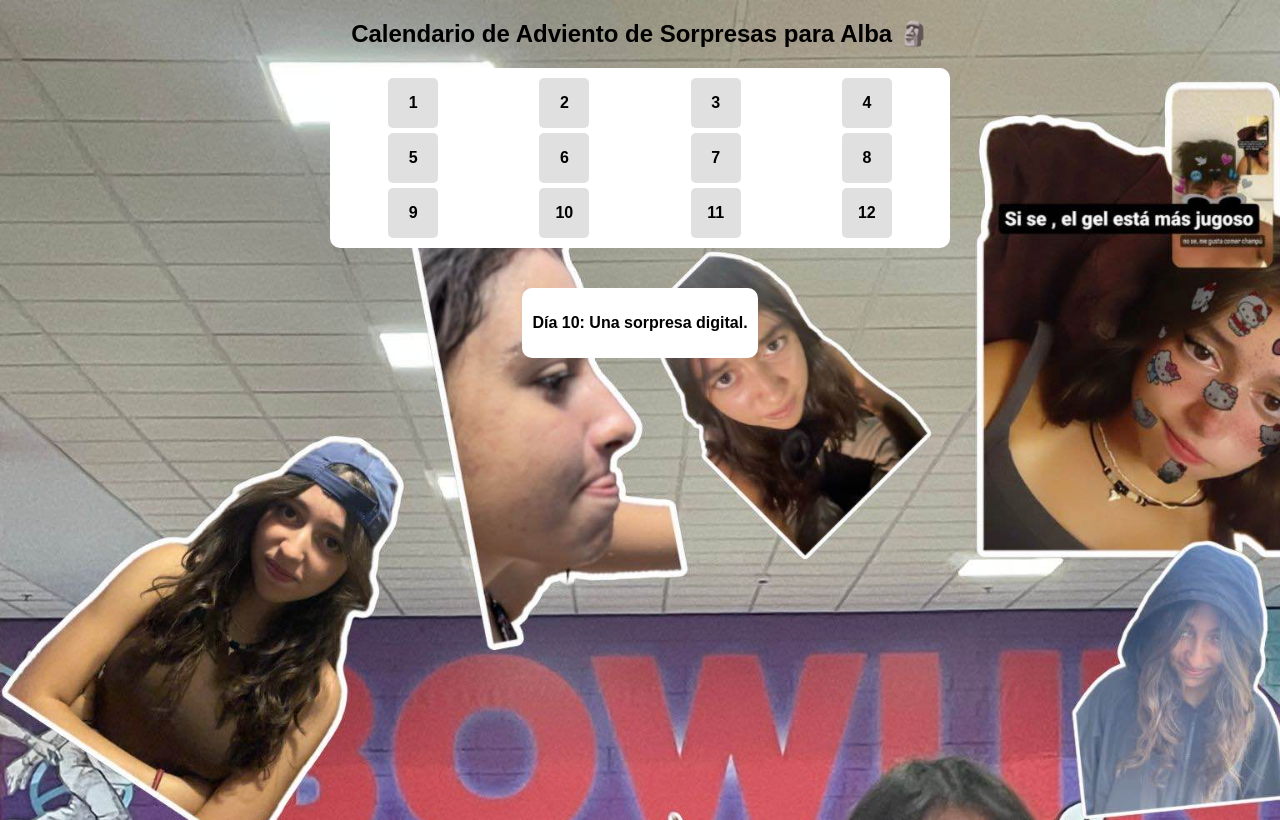
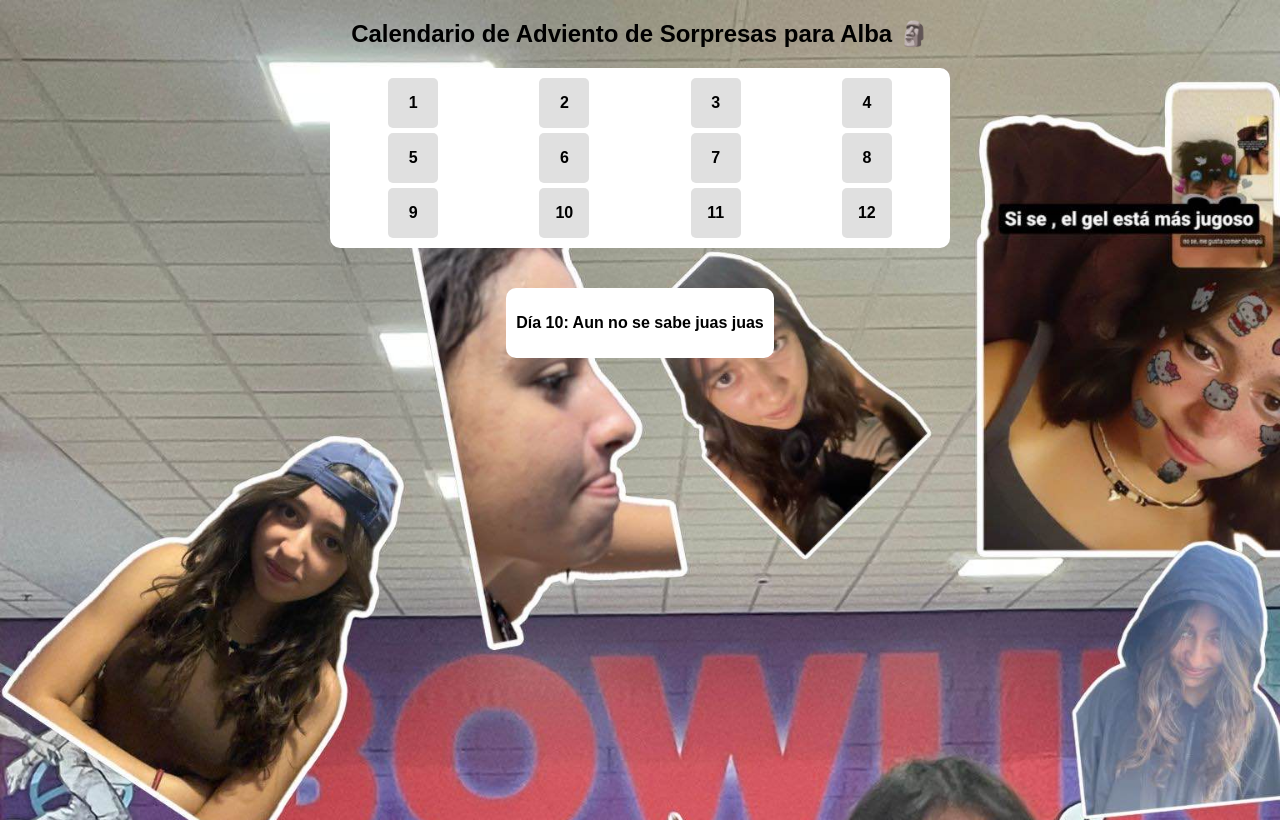
Before and after one commit to valenciajuan88/RegalosDeAlba, a plain HTML site: page index.html in a window 1280 px wide. Both pictures are taken after a click on the element "10". Drawn offline with Linux system fonts and the light colour scheme.

Commit message:
Update index.html

```diff
--- a/index.html
+++ b/index.html
@@ -164,18 +164,18 @@
 
                     // Lista de mensajes personalizados para cada día
                     var gifts = {
-                        1: "Día 1: Aquí tienes tu primer regalo, ¡una tarjeta especial!",
-                        2: "Día 2: Hoy te espera una sorpresa dulce.",
-                        3: "Día 3: Algo útil para tu día a día.",
-                        4: "Día 4: Un pequeño detalle hecho a mano.",
-                        5: "Día 5: Un regalo sorpresa...",
-                        6: "Día 6: Un mensaje especial para alegrarte el día.",
-                        7: "Día 7: Una experiencia inolvidable.",
-                        8: "Día 8: Un momento de relax.",
-                        9: "Día 9: Algo que te hará sonreír.",
-                        10: "Día 10: Una sorpresa digital.",
-                        11: "Día 11: Un pequeño obsequio que te encantará.",
-                        12: "Día 12: Algo único, solo para ti.",
+                        1: "Día 1: Te espera un quak quak del día que fuimos a ver el vaticano",
+                        2: "Día 2: Es marron, tiene dos ojos y hace mmm ñá",
+                        3: "Día 3: bloque diminutos que hacen un animal guau guau",
+                        4: "Día 4: Es blandito y me da mucho asco puajj ademas come queso",
+                        5: "Día 5: Aun no se sabe juas juas",
+                        6: "Día 6: Aun no se sabe juas juas",
+                        7: "Día 7: Aun no se sabe juas juas",
+                        8: "Día 8: Aun no se sabe juas juas",
+                        9: "Día 9: Aun no se sabe juas juas",
+                        10: "Día 10: Aun no se sabe juas juas",
+                        11: "Día 11: Aun no se sabe juas juas",
+                        12: "Día 12: Aun no se sabe juas juas",
                     };
 
                     if (gifts[dayNumber]) {
```
